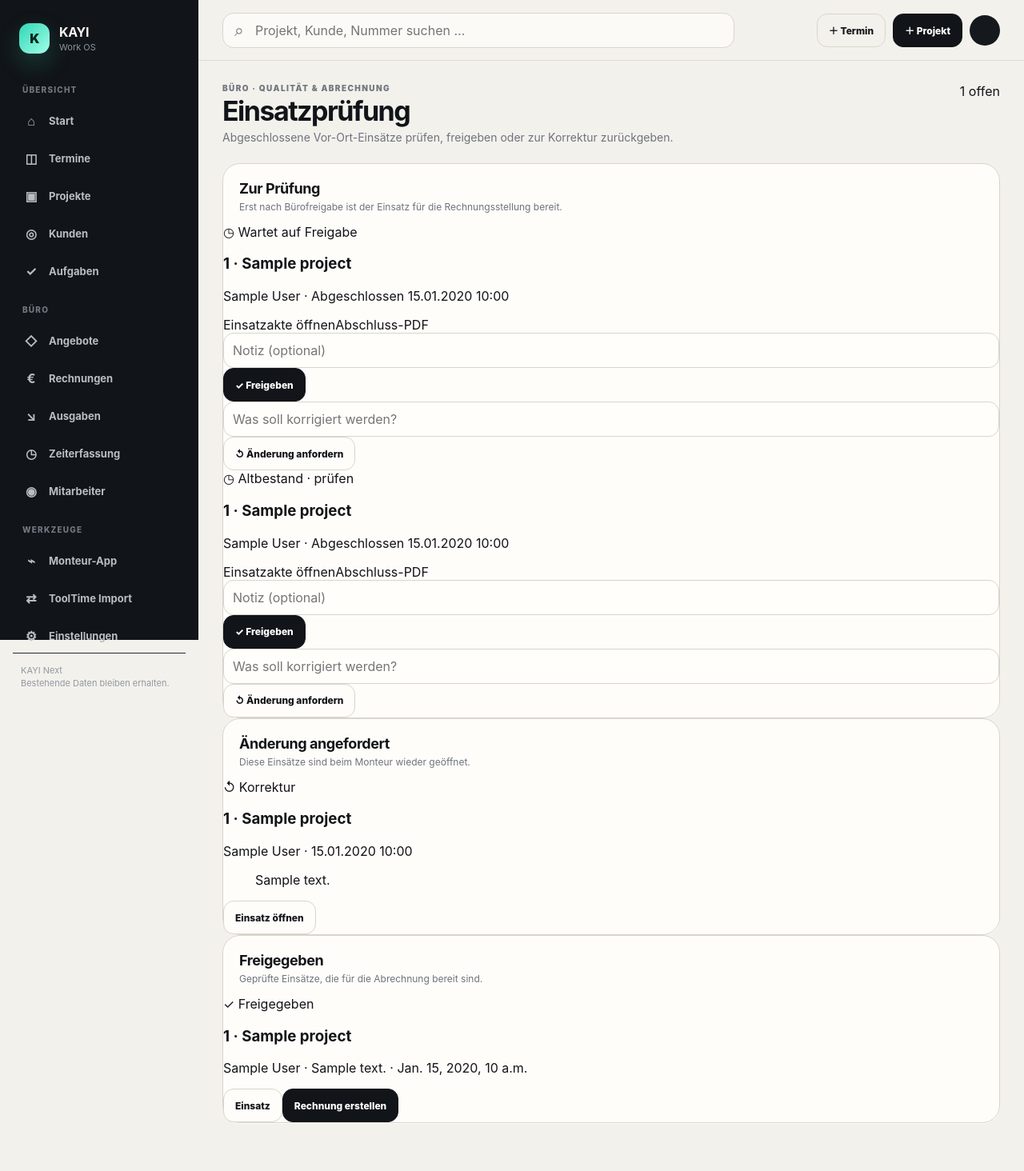
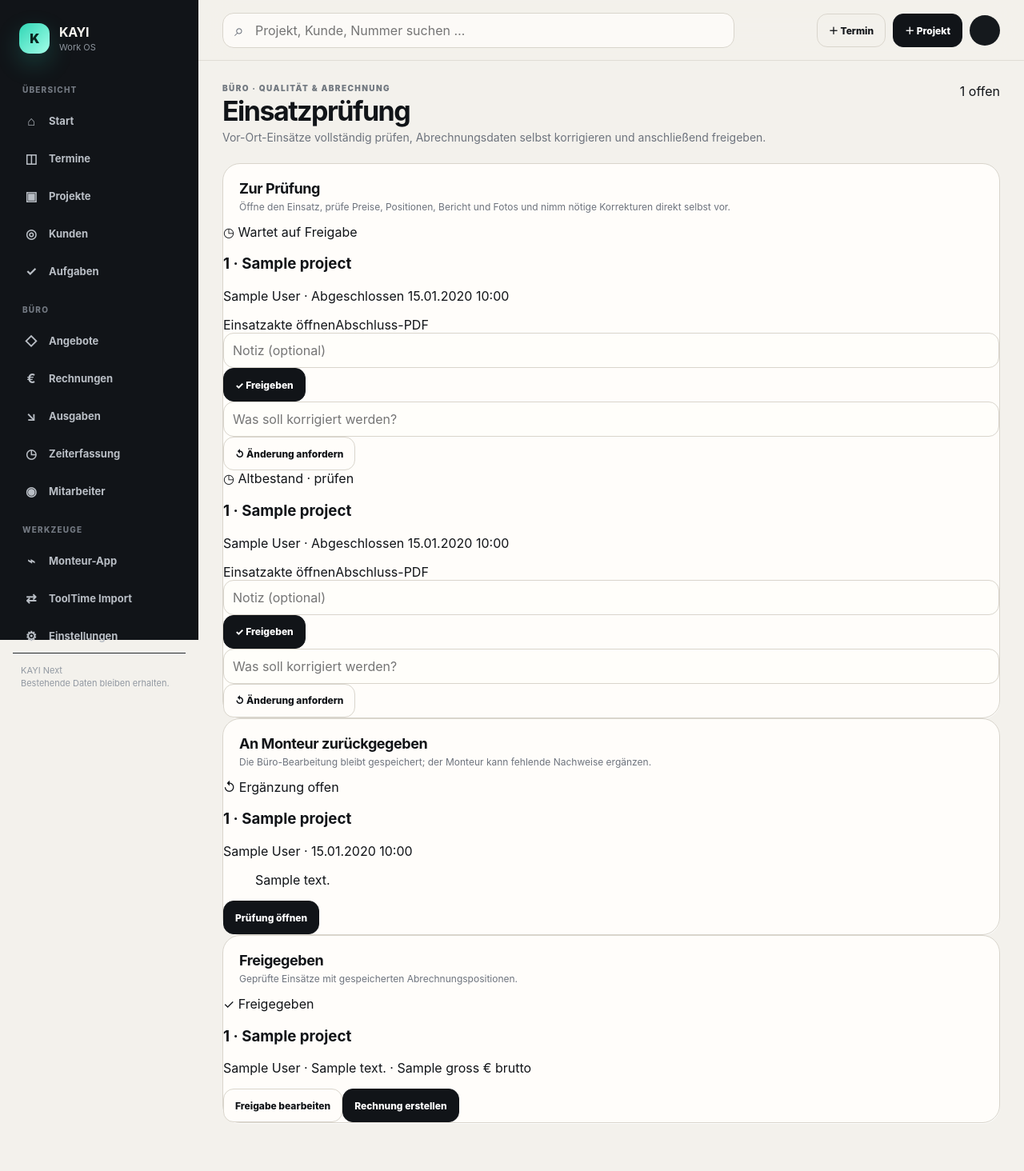
Before and after one commit to hsdarestani/KAYIHAUSTECHNIK, a Django app: template overlays/manager_review/templates/rebuild/review_queue.html in a window 1280 px wide. Shown: the whole page at 80% size. Run offline with Django 3.2, Linux system fonts and the light colour scheme; the template is opened without the code that fills it: most values are stand-ins (such as "Sample title", 1, 10 or a date in 2020).

Commit message:
Make Einsatzprüfung an editable office workflow

```diff
--- a/overlays/manager_review/templates/rebuild/review_queue.html
+++ b/overlays/manager_review/templates/rebuild/review_queue.html
@@ -1,11 +1,11 @@
 {% extends 'rebuild/base.html' %}
-{% block title %}Einsatzprüfung · KAYI{% endblock %}
+{% block title %}Einsatzprüfung · A+Bau{% endblock %}
 {% block content %}
-<div class="nx-pagehead"><div><div class="nx-kicker">Büro · Qualität & Abrechnung</div><h1>Einsatzprüfung</h1><p>Abgeschlossene Vor-Ort-Einsätze prüfen, freigeben oder zur Korrektur zurückgeben.</p></div><div class="nx-actions"><span class="nx-review-count">{{ pending_count }} offen</span></div></div>
+<div class="nx-pagehead"><div><div class="nx-kicker">Büro · Qualität & Abrechnung</div><h1>Einsatzprüfung</h1><p>Vor-Ort-Einsätze vollständig prüfen, Abrechnungsdaten selbst korrigieren und anschließend freigeben.</p></div><div class="nx-actions"><span class="nx-review-count">{{ pending_count }} offen</span></div></div>
 
 {% if pending_reviews or legacy_reviews %}
 <section class="nx-card nx-review-section">
-  <div class="nx-card-head"><div><h2>Zur Prüfung</h2><p>Erst nach Bürofreigabe ist der Einsatz für die Rechnungsstellung bereit.</p></div></div>
+  <div class="nx-card-head"><div><h2>Zur Prüfung</h2><p>Öffne den Einsatz, prüfe Preise, Positionen, Bericht und Fotos und nimm nötige Korrekturen direkt selbst vor.</p></div></div>
   <div class="nx-review-list">
     {% for doc in pending_reviews %}{% include 'rebuild/review_row.html' with doc=doc legacy=False %}{% endfor %}
     {% for doc in legacy_reviews %}{% include 'rebuild/review_row.html' with doc=doc legacy=True %}{% endfor %}
@@ -16,16 +16,16 @@
 {% endif %}
 
 {% if changes_requested %}
-<section class="nx-card nx-review-section"><div class="nx-card-head"><div><h2>Änderung angefordert</h2><p>Diese Einsätze sind beim Monteur wieder geöffnet.</p></div></div><div class="nx-review-list">
+<section class="nx-card nx-review-section"><div class="nx-card-head"><div><h2>An Monteur zurückgegeben</h2><p>Die Büro-Bearbeitung bleibt gespeichert; der Monteur kann fehlende Nachweise ergänzen.</p></div></div><div class="nx-review-list">
 {% for doc in changes_requested %}
-<article class="nx-review-row is-change"><div class="nx-review-main"><div class="nx-review-status">↺ Korrektur</div><h3>{% if doc.project %}{{ doc.project.number }} · {{ doc.project.title }}{% else %}Einsatz #{{ doc.metadata.event_id }}{% endif %}</h3><p>{% if doc.project %}{{ doc.project.customer.display_name }} · {% endif %}{{ doc.created_at|date:'d.m.Y H:i' }}</p><blockquote>{{ doc.metadata.review_note }}</blockquote></div><div class="nx-review-actions"><a class="nx-btn" href="/appointments/{{ doc.metadata.event_id }}/">Einsatz öffnen</a></div></article>
+<article class="nx-review-row is-change"><div class="nx-review-main"><div class="nx-review-status">↺ Ergänzung offen</div><h3>{% if doc.project %}{{ doc.project.number }} · {{ doc.project.title }}{% else %}Einsatz #{{ doc.metadata.event_id }}{% endif %}</h3><p>{% if doc.project %}{{ doc.project.customer.display_name }} · {% endif %}{{ doc.created_at|date:'d.m.Y H:i' }}</p><blockquote>{{ doc.metadata.review_note }}</blockquote></div><div class="nx-review-actions"><a class="nx-btn nx-btn-primary" href="{% url 'field-review-detail' doc.pk %}">Prüfung öffnen</a></div></article>
 {% endfor %}</div></section>
 {% endif %}
 
 {% if approved_reviews %}
-<section class="nx-card nx-review-section"><div class="nx-card-head"><div><h2>Freigegeben</h2><p>Geprüfte Einsätze, die für die Abrechnung bereit sind.</p></div></div><div class="nx-review-list">
+<section class="nx-card nx-review-section"><div class="nx-card-head"><div><h2>Freigegeben</h2><p>Geprüfte Einsätze mit gespeicherten Abrechnungspositionen.</p></div></div><div class="nx-review-list">
 {% for doc in approved_reviews %}
-<article class="nx-review-row is-approved"><div class="nx-review-main"><div class="nx-review-status">✓ Freigegeben</div><h3>{% if doc.project %}{{ doc.project.number }} · {{ doc.project.title }}{% else %}Einsatz #{{ doc.metadata.event_id }}{% endif %}</h3><p>{% if doc.project %}{{ doc.project.customer.display_name }} · {% endif %}{{ doc.metadata.reviewed_by }} · {{ doc.metadata.reviewed_at|default:'' }}</p></div><div class="nx-review-actions"><a class="nx-btn" href="/appointments/{{ doc.metadata.event_id }}/">Einsatz</a>{% if doc.project %}<a class="nx-btn nx-btn-primary" href="{% url 'next-invoice-create' %}?project={{ doc.project.pk }}">Rechnung erstellen</a>{% endif %}</div></article>
+<article class="nx-review-row is-approved"><div class="nx-review-main"><div class="nx-review-status">✓ Freigegeben</div><h3>{% if doc.project %}{{ doc.project.number }} · {{ doc.project.title }}{% else %}Einsatz #{{ doc.metadata.event_id }}{% endif %}</h3><p>{% if doc.project %}{{ doc.project.customer.display_name }} · {% endif %}{{ doc.metadata.reviewed_by }}{% if doc.metadata.billing_review.totals.gross %} · {{ doc.metadata.billing_review.totals.gross }} € brutto{% endif %}</p></div><div class="nx-review-actions"><a class="nx-btn" href="{% url 'field-review-detail' doc.pk %}">Freigabe bearbeiten</a>{% if doc.project %}<a class="nx-btn nx-btn-primary" href="{% url 'next-invoice-create' %}?project={{ doc.project.pk }}&completion={{ doc.pk }}">Rechnung erstellen</a>{% endif %}</div></article>
 {% endfor %}</div></section>
 {% endif %}
 {% endblock %}
```
